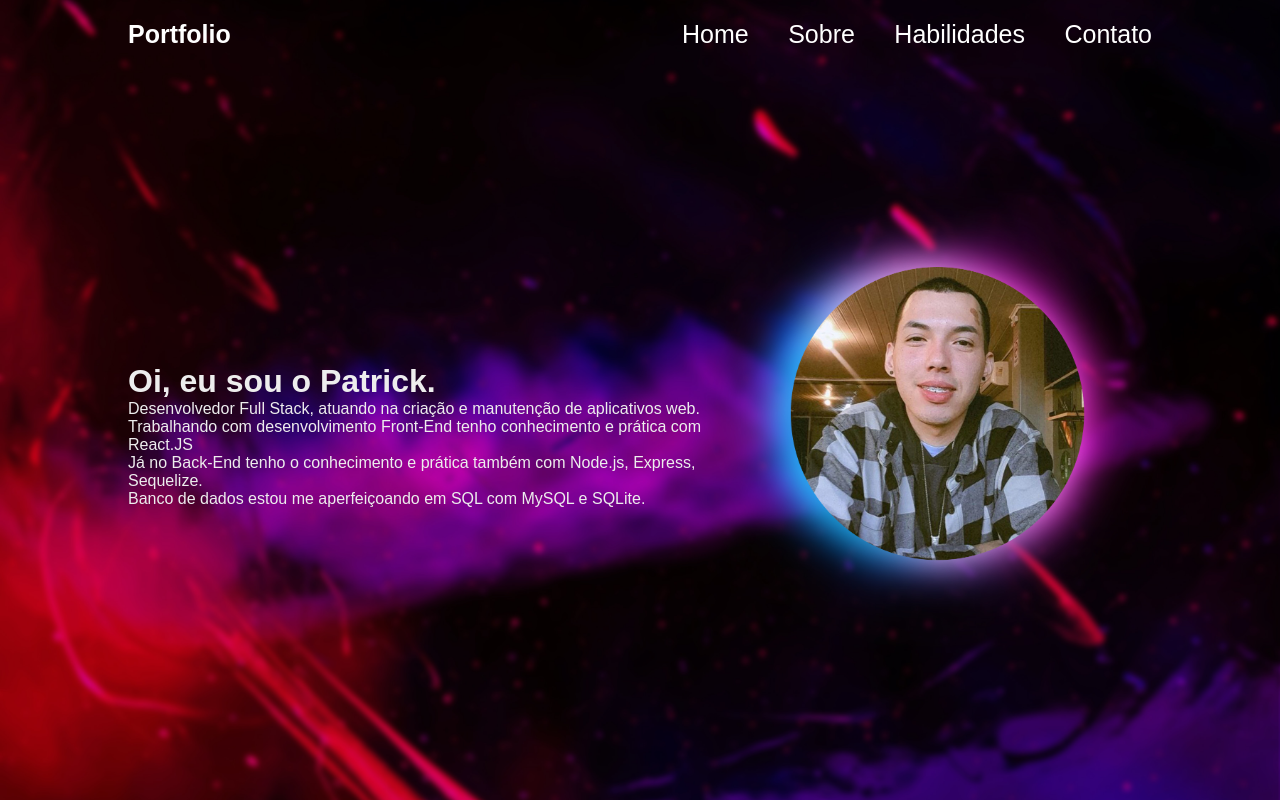
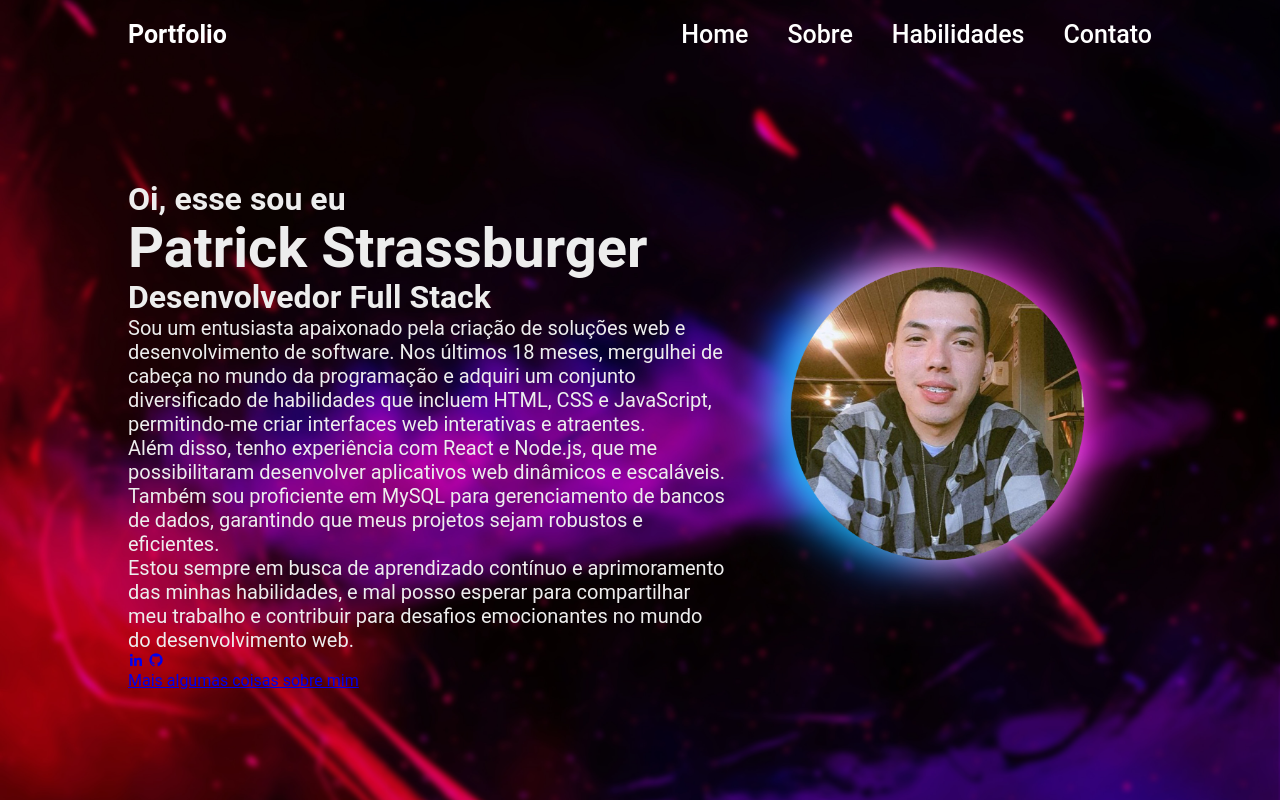
Before and after one commit to PatriickDe-v/mywebsite, a plain HTML site: page index.html in a window 1280 px wide. Drawn offline with nearby package versions, Linux system fonts and the light colour scheme.

Commit message:
melhorando o css

```diff
--- a/index.html
+++ b/index.html
@@ -6,6 +6,7 @@
     <title>Patrick Strassburger</title>
     <link rel="stylesheet" href="style.css">
     <link rel="shortcut icon" href="settings.ico" type="image/x-icon">
+    <link href='https://unpkg.com/boxicons@2.1.4/css/boxicons.min.css' rel='stylesheet'>
 </head>
 <body>
     <header class="header">
@@ -20,14 +21,17 @@
     </header>
     <section class="home">
         <div class="home-content">
-            <h3>Oi, eu sou o Patrick.</h3>
-            <p>Desenvolvedor Full Stack, atuando na criação e manutenção de aplicativos web.
-                Trabalhando com desenvolvimento Front-End tenho conhecimento e prática com React.JS <br>
-                Já no Back-End tenho o conhecimento e prática também com Node.js, Express, Sequelize. <br>
-                Banco de dados estou me aperfeiçoando em SQL com MySQL e SQLite.</p>
+            <h3>Oi, esse sou eu</h3>
+            <h1>Patrick Strassburger</h1>
+            <h3>Desenvolvedor <span>Full Stack</span></h3>
+            <p>
+              Sou um entusiasta apaixonado pela criação de soluções web e desenvolvimento de software. Nos últimos 18 meses, mergulhei de cabeça no mundo da programação e adquiri um conjunto diversificado de habilidades que incluem HTML, CSS e JavaScript, permitindo-me criar interfaces web interativas e atraentes. <br> Além disso, tenho experiência com React e Node.js, que me possibilitaram desenvolver aplicativos web dinâmicos e escaláveis. Também sou proficiente em MySQL para gerenciamento de bancos de dados, garantindo que meus projetos sejam robustos e eficientes. <br> Estou sempre em busca de aprendizado contínuo e aprimoramento das minhas habilidades, e mal posso esperar para compartilhar meu trabalho e contribuir para desafios emocionantes no mundo do desenvolvimento web.
+            </p>
             <div class="home-sci">
-
+                <a href="https://www.linkedin.com/in/patrick-strassburger/" target="_blank"><i class='bx bxl-linkedin'></i></a>
+                <a href="https://github.com/PatriickDe-v" target="_blank"><i class='bx bxl-github' ></i></a>
             </div>
+            <a href="#" class="btn-box">Mais algumas coisas sobre mim</a>
         </div>
     </section>
 </body>
--- a/style.css
+++ b/style.css
@@ -2,9 +2,9 @@
     margin: 0px;
     padding: 0px;
     box-sizing: border-box;
-    font-family: Arial, Helvetica, sans-serif
+    font-family: 'Roboto', sans-serif;
 }
-
+  @import url('https://fonts.googleapis.com/css2?family=Roboto:wght@400;900&display=swap');
 body {
     color: #ededed;
 
@@ -60,3 +60,11 @@ body {
     font-size: 32px;
     font-weight: 700;
 }
+.home-content h1{
+    font-size: 56px;
+    font-weight: 700;
+    margin: -3px -0;
+}
+.home-content p {
+    font-size: 20px;
+}
```
